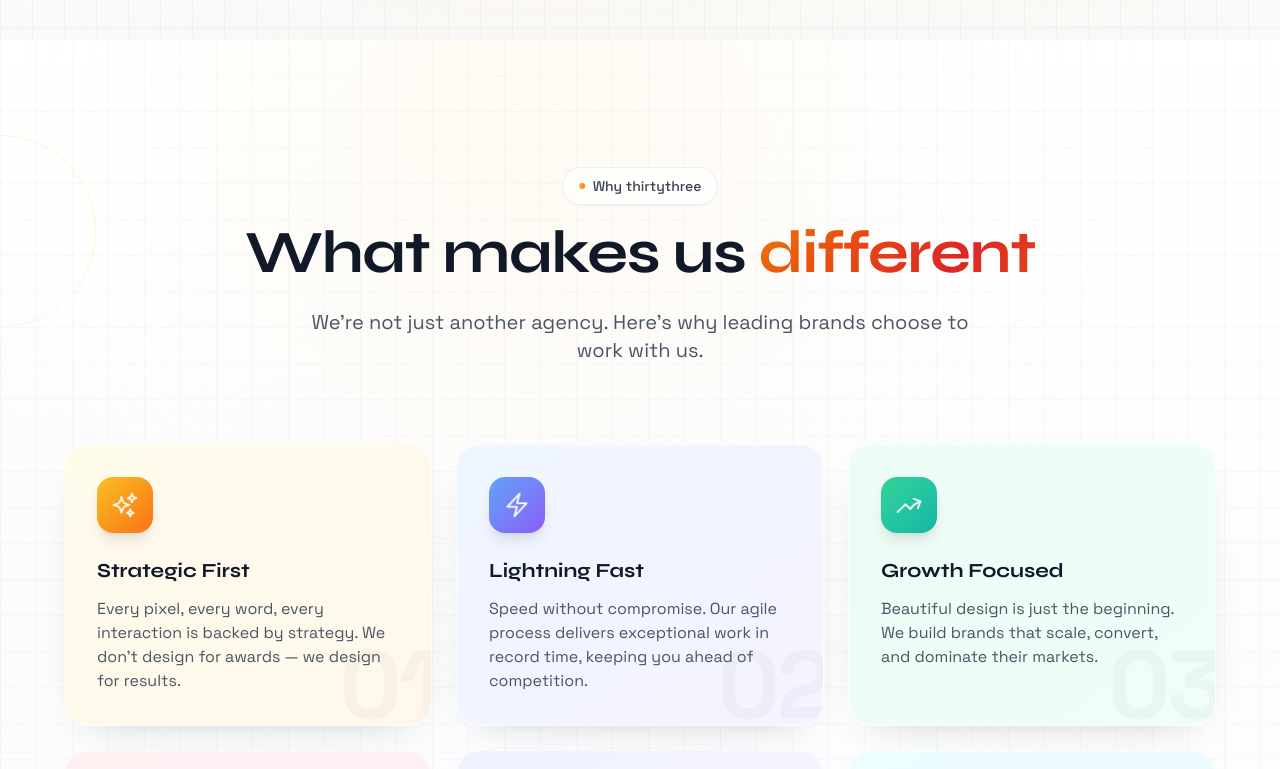
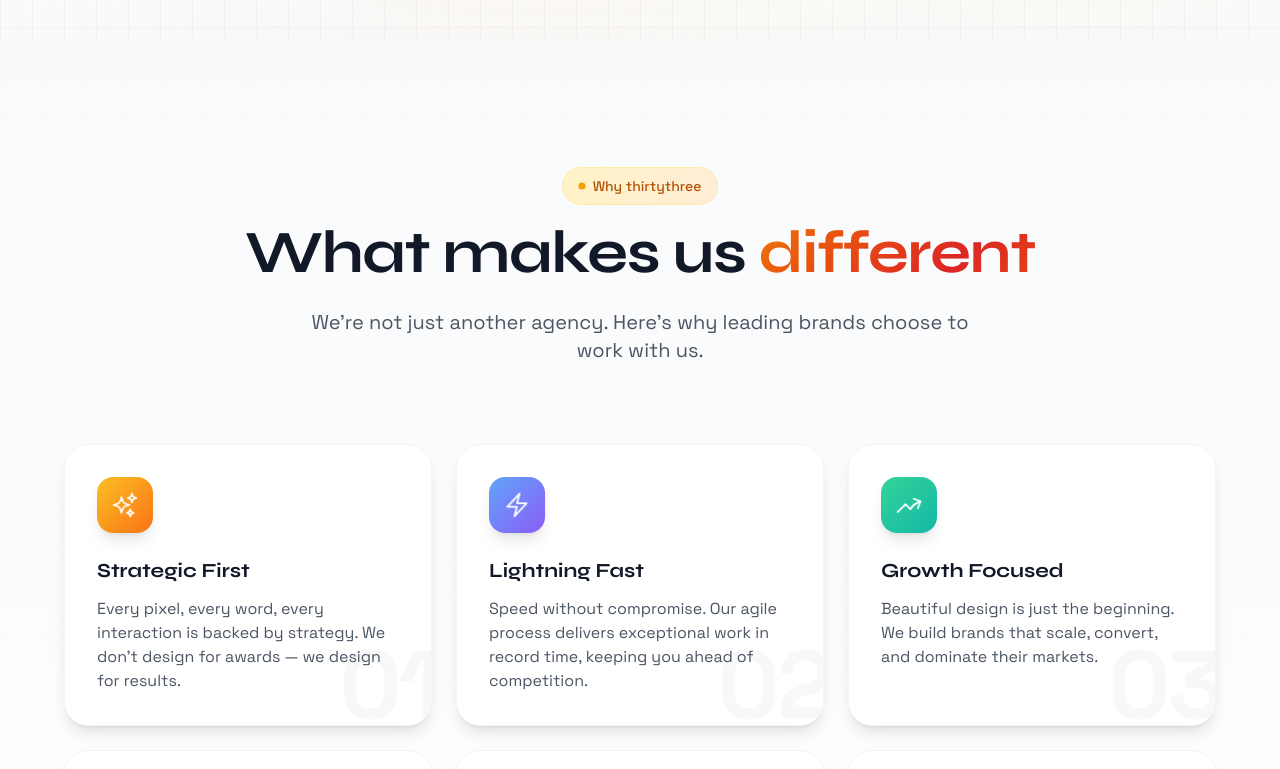
Before and after one commit to nemanja1033/thirtythree, a React (Vite) app: page / in a window 1280 px wide. Shown: the part 6140-6909 px from the top of the page. Built offline with nearby package versions, Linux system fonts and the light colour scheme.

Commit message:
Update WhyChooseUsSection component

```diff
--- a/src/components/WhyChooseUsSection.tsx
+++ b/src/components/WhyChooseUsSection.tsx
@@ -78,16 +78,11 @@ function ReasonCard({
       whileHover={!isMobile ? { y: -6 } : undefined}
       className="group relative"
     >
-      <div className={`relative h-full p-6 md:p-8 rounded-2xl md:rounded-3xl bg-gradient-to-br ${reason.bgGradient} border border-white/70 shadow-[0_14px_40px_-28px_rgba(15,23,42,0.35)] hover:shadow-[0_20px_50px_-30px_rgba(15,23,42,0.45)] transition-all duration-300 overflow-hidden`}>
-        {/* Animated background shine - desktop only */}
-        {!isMobile && (
-          <div className="absolute inset-0 bg-gradient-to-r from-transparent via-white/20 to-transparent -translate-x-full group-hover:translate-x-full transition-transform duration-1000" />
-        )}
-        <div className="absolute inset-0 ring-1 ring-white/60 opacity-0 group-hover:opacity-100 transition-opacity duration-500 rounded-2xl md:rounded-3xl pointer-events-none" />
-        <div className="absolute -top-20 -right-16 w-40 h-40 bg-white/50 blur-3xl opacity-0 group-hover:opacity-100 transition-opacity duration-700" />
+      <div className="relative h-full p-6 md:p-8 rounded-2xl md:rounded-3xl bg-white border border-gray-100 shadow-lg hover:shadow-2xl transition-all duration-300 overflow-hidden">
+        <div className={`absolute inset-0 bg-gradient-to-br ${reason.bgGradient} opacity-0 group-hover:opacity-10 transition-opacity duration-300`} />
 
         {/* Icon */}
-        <div className={`w-12 h-12 md:w-14 md:h-14 mb-4 md:mb-6 rounded-xl md:rounded-2xl bg-gradient-to-br ${reason.gradient} flex items-center justify-center shadow-lg relative z-10 transition-transform duration-300 group-hover:scale-[1.03]`}>
+        <div className={`w-12 h-12 md:w-14 md:h-14 mb-4 md:mb-6 rounded-xl md:rounded-2xl bg-gradient-to-br ${reason.gradient} flex items-center justify-center shadow-lg relative z-10 transition-transform duration-300 group-hover:scale-[1.02]`}>
           <svg className="w-6 h-6 md:w-7 md:h-7 text-white" fill="none" stroke="currentColor" viewBox="0 0 24 24">
             <path strokeLinecap="round" strokeLinejoin="round" strokeWidth={1.5} d={reason.iconPath} />
           </svg>
@@ -143,7 +138,7 @@ export default function WhyChooseUsSection() {
 
   const cardVariants = {
     hidden: { opacity: 0, y: isMobile ? 12 : 24, scale: 0.97 },
-    show: { opacity: 1, y: 0, scale: 1, transition: { duration: 0.55, ease: "easeOut" } },
+    show: { opacity: 1, y: 0, scale: 1, transition: { duration: 0.6, ease: "easeOut" } },
   };
 
   useEffect(() => {
@@ -156,25 +151,16 @@ export default function WhyChooseUsSection() {
   return (
     <section
       ref={sectionRef}
-      className="py-16 md:py-32 bg-gradient-to-b from-white via-slate-50/40 to-white relative overflow-hidden"
+      className="py-16 md:py-32 bg-gradient-to-b from-gray-50 to-white relative overflow-hidden"
     >
-      {/* Subtle background elements */}
-      <div className="absolute -top-28 left-1/4 w-[520px] h-[520px] bg-gradient-to-br from-amber-100/60 via-orange-100/30 to-transparent rounded-full blur-[140px] pointer-events-none" />
-      <div className="absolute -bottom-40 right-1/4 w-[560px] h-[560px] bg-gradient-to-tr from-blue-100/50 via-indigo-100/20 to-transparent rounded-full blur-[150px] pointer-events-none" />
-      {!isMobile && (
-        <>
-          <div className="absolute top-24 -left-24 w-48 h-48 border border-amber-100/70 rounded-full" />
-          <div className="absolute bottom-24 -right-28 w-64 h-64 border border-indigo-100/70 rounded-full" />
-        </>
-      )}
-      <svg className="absolute inset-0 w-full h-full opacity-[0.05] pointer-events-none" aria-hidden="true">
-        <defs>
-          <pattern id="why-grid" width="36" height="36" patternUnits="userSpaceOnUse">
-            <path d="M36 0H0V36" fill="none" stroke="currentColor" strokeWidth="1" />
-          </pattern>
-        </defs>
-        <rect width="100%" height="100%" fill="url(#why-grid)" className="text-slate-300" />
-      </svg>
+      {/* Background pattern */}
+      <div
+        className="absolute inset-0 opacity-[0.02]"
+        style={{
+          backgroundImage: "radial-gradient(circle at 1px 1px, rgb(0,0,0) 1px, transparent 0)",
+          backgroundSize: "40px 40px",
+        }}
+      />
 
       <div className="container mx-auto px-5 md:px-6">
         {/* Header */}
@@ -186,9 +172,13 @@ export default function WhyChooseUsSection() {
         >
           <motion.span
             variants={headerItem}
-            className="inline-flex items-center gap-2 mb-4 text-xs md:text-sm px-4 py-2 rounded-full bg-white/80 text-gray-700 font-medium border border-gray-200/70 shadow-sm"
+            className="inline-flex items-center gap-2 mb-4 text-xs md:text-sm px-4 py-2 rounded-full bg-gradient-to-r from-amber-100 to-orange-100 text-amber-700 font-medium border border-amber-200/50"
           >
-            <span className="w-1.5 h-1.5 rounded-full bg-gradient-to-r from-amber-400 to-orange-500" />
+            <motion.span
+              animate={{ scale: [1, 1.2, 1] }}
+              transition={{ duration: 2, repeat: Infinity }}
+              className="w-1.5 h-1.5 rounded-full bg-amber-500"
+            />
             {t("why.badge")}
           </motion.span>
           <motion.h2 variants={headerItem} className="text-3xl md:text-5xl lg:text-6xl font-bold mb-4 md:mb-6">
```
